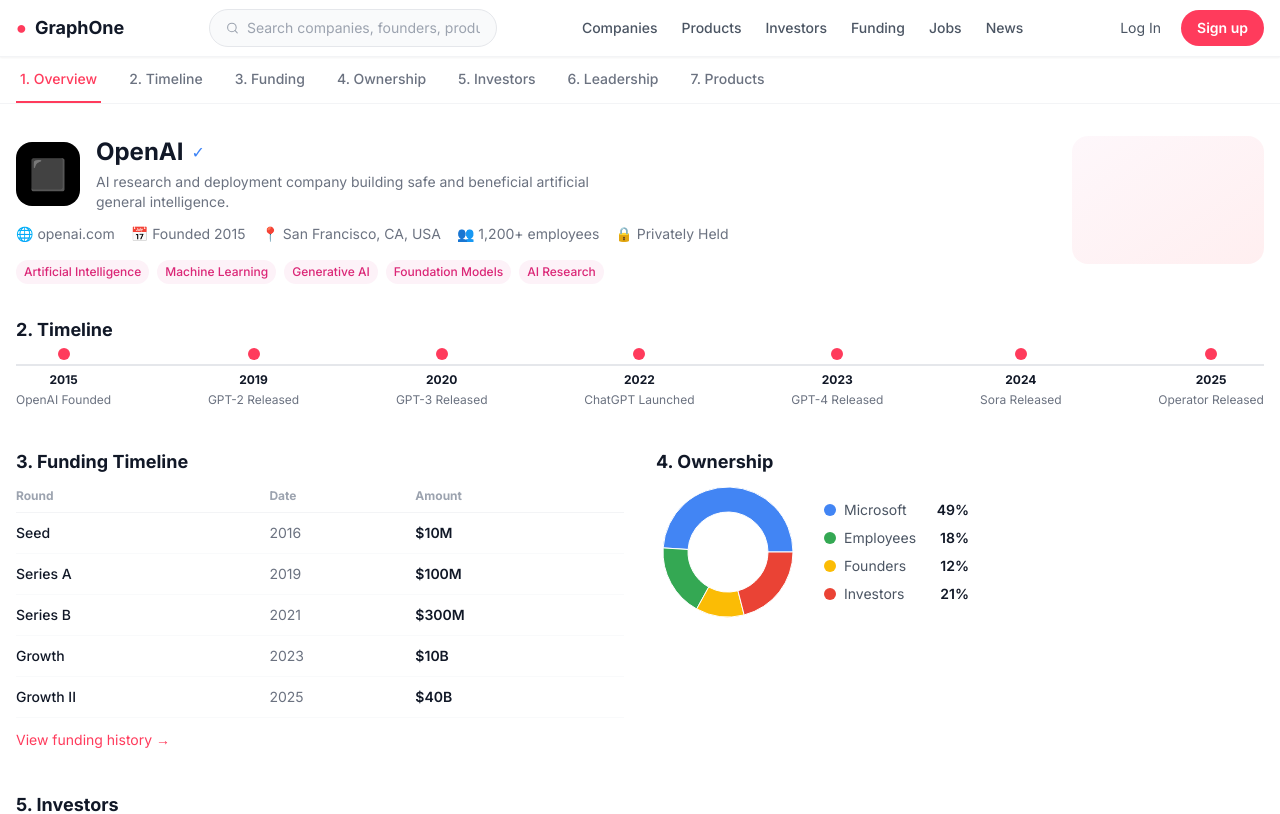
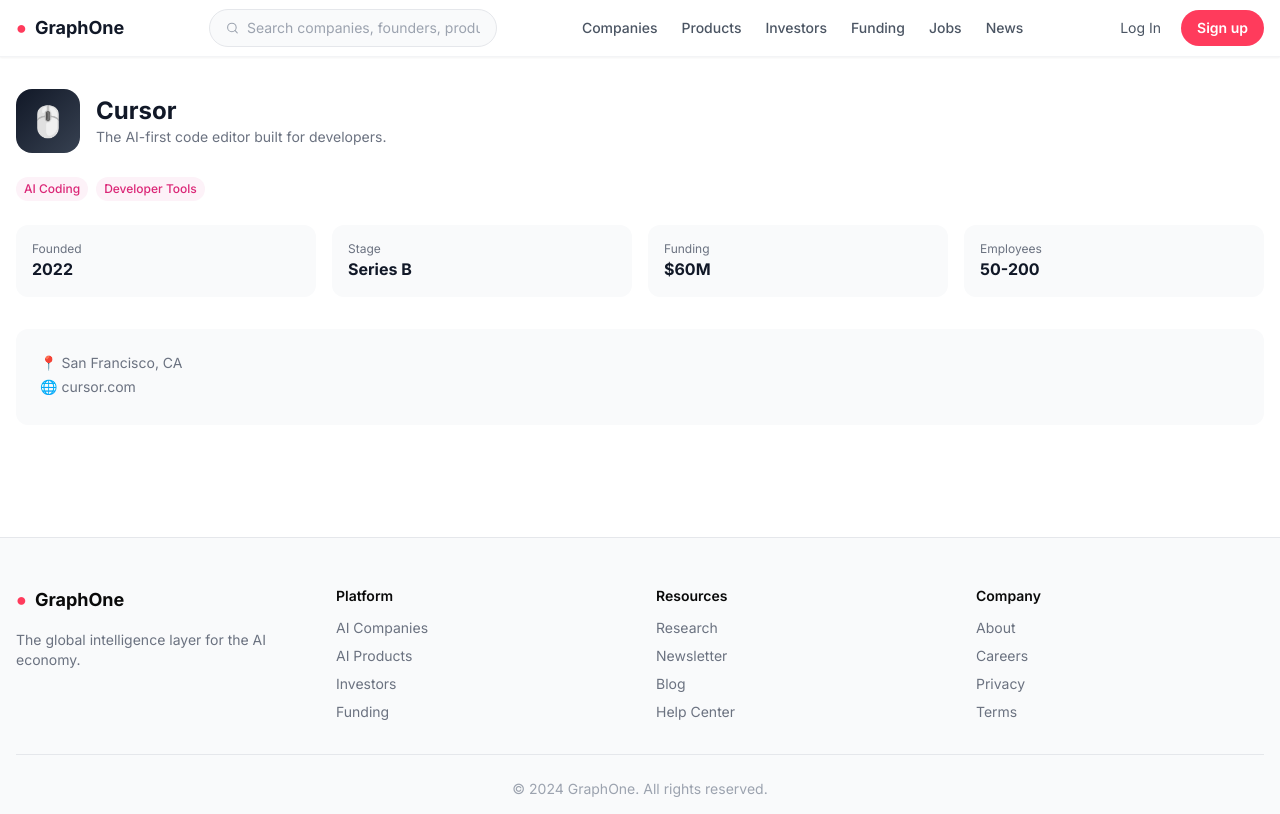
Before and after one commit to eshachaudhari416-ship-it/graphone, a Next.js app: page /companies/cursor in a window 1280 px wide. Shown: the top 814 px of the page. Built offline with nearby package versions, Linux system fonts and the light colour scheme.

Commit message:
fix company detail pages

```diff
--- a/src/app/companies/[slug]/page.tsx
+++ b/src/app/companies/[slug]/page.tsx
@@ -1,13 +1,16 @@
 "use client";
 import Navbar from "../../components/layout/Navbar";
 import Footer from "../../components/layout/Footer";
-import { openAIDetail } from "../../data/mockData";
+import { companies, openAIDetail } from "../../data/mockData";
 import { PieChart, Pie, Cell, Tooltip, ResponsiveContainer } from "recharts";
-import FundingChart from "../../components/ui/FundingChart";
+import { notFound } from "next/navigation";
 
-export default function CompanyDetail() {
+export default function CompanyDetail({ params }: { params: { slug: string } }) {
+  const { slug } = params;
+
+  // Check if it's OpenAI
+  if (slug === "openai") {
     const company = openAIDetail;
-
     return (
       <main className="min-h-screen bg-white">
         <Navbar />
@@ -20,9 +23,7 @@
                 <button
                   key={tab}
                   className={`py-3 px-1 whitespace-nowrap font-medium border-b-2 transition-colors ${
-                  i === 0
-                    ? "border-[#FF3B5C] text-[#FF3B5C]"
-                    : "border-transparent text-gray-500 hover:text-gray-900"
+                    i === 0 ? "border-[#FF3B5C] text-[#FF3B5C]" : "border-transparent text-gray-500 hover:text-gray-900"
                   }`}
                 >
                   {i + 1}. {tab}
@@ -33,14 +34,11 @@
         </div>
 
         <div className="max-w-7xl mx-auto px-4 py-8">
-
           {/* Header */}
           <div className="flex flex-col md:flex-row gap-6 mb-8 relative">
             <div className="flex-1">
               <div className="flex items-center gap-4 mb-3">
-              <div className="w-16 h-16 bg-black rounded-2xl flex items-center justify-center text-3xl">
-                ⬛
-              </div>
+                <div className="w-16 h-16 bg-black rounded-2xl flex items-center justify-center text-3xl">⬛</div>
                 <div>
                   <div className="flex items-center gap-2">
                     <h1 className="text-2xl font-bold text-gray-900">{company.name}</h1>
@@ -49,8 +47,6 @@
                   <p className="text-gray-500 text-sm mt-1 max-w-lg">{company.description}</p>
                 </div>
               </div>
-
-            {/* Meta Info */}
               <div className="flex flex-wrap gap-4 text-sm text-gray-500 mb-4">
                 <span>🌐 {company.website}</span>
                 <span>📅 Founded {company.founded}</span>
@@ -58,16 +54,12 @@
                 <span>👥 {company.employees} employees</span>
                 <span>🔒 {company.stage}</span>
               </div>
-
-            {/* Tags */}
               <div className="flex flex-wrap gap-2">
                 {company.tags.map((tag) => (
                   <span key={tag} className="tag tag-pink">{tag}</span>
                 ))}
               </div>
             </div>
-
-          {/* Decorative gradient */}
             <div className="hidden md:block absolute right-0 top-0 w-48 h-32 bg-gradient-to-br from-pink-50 to-rose-100 rounded-2xl opacity-60" />
           </div>
 
@@ -90,8 +82,6 @@
 
           {/* Funding + Ownership */}
           <div className="grid grid-cols-1 md:grid-cols-2 gap-8 mb-10">
-
-          {/* Funding Timeline */}
             <section>
               <h2 className="section-title mb-4">3. Funding Timeline</h2>
               <table className="w-full text-sm">
@@ -112,26 +102,16 @@
                   ))}
                 </tbody>
               </table>
-            <button className="text-[#FF3B5C] text-sm mt-3 hover:underline">
-              View funding history →
-            </button>
+              <button className="text-[#FF3B5C] text-sm mt-3 hover:underline">View funding history →</button>
             </section>
 
-          {/* Ownership */}
             <section>
               <h2 className="section-title mb-4">4. Ownership</h2>
               <div className="flex items-center gap-6">
                 <div className="w-36 h-36">
                   <ResponsiveContainer width="100%" height="100%">
                     <PieChart>
-                    <Pie
-                      data={company.ownership}
-                      cx="50%"
-                      cy="50%"
-                      innerRadius={40}
-                      outerRadius={65}
-                      dataKey="percent"
-                    >
+                      <Pie data={company.ownership} cx="50%" cy="50%" innerRadius={40} outerRadius={65} dataKey="percent">
                         {company.ownership.map((entry, index) => (
                           <Cell key={index} fill={entry.color} />
                         ))}
@@ -208,9 +188,7 @@
                   </div>
                 </div>
               ))}
-            <button className="text-[#FF3B5C] text-sm hover:underline self-center">
-              View all leadership →
-            </button>
+              <button className="text-[#FF3B5C] text-sm hover:underline self-center">View all leadership →</button>
             </div>
           </section>
 
@@ -220,9 +198,7 @@
             <div className="grid grid-cols-2 md:grid-cols-6 gap-4">
               {company.products.map((product) => (
                 <div key={product.name} className="flex flex-col items-center text-center p-3 bg-gray-50 rounded-xl hover:shadow-md transition-shadow cursor-pointer">
-                <div className="w-10 h-10 bg-black rounded-xl flex items-center justify-center text-xl mb-2">
-                  {product.emoji}
-                </div>
+                  <div className="w-10 h-10 bg-black rounded-xl flex items-center justify-center text-xl mb-2">{product.emoji}</div>
                   <p className="font-semibold text-xs text-gray-900">{product.name}</p>
                   <p className="text-xs text-gray-500 mt-0.5">{product.description}</p>
                 </div>
@@ -247,8 +223,6 @@
           {/* Competitors */}
           <section className="mb-10">
             <h2 className="section-title mb-4">10. Competitor Landscape</h2>
-          <div>
-            <p className="text-sm text-gray-500 mb-3">Direct Competitors</p>
             <div className="flex flex-wrap gap-3">
               {company.competitors.map((comp) => (
                 <div key={comp} className="flex items-center gap-2 bg-gray-50 border border-gray-100 rounded-xl px-4 py-2 hover:shadow-sm cursor-pointer">
@@ -257,10 +231,9 @@
                 </div>
               ))}
             </div>
-          </div>
           </section>
 
-        {/* Similar Companies */}
+          {/* Similar */}
           <section className="mb-10">
             <h2 className="section-title mb-4">18. Similar Companies</h2>
             <div className="flex flex-wrap gap-3">
@@ -272,9 +245,65 @@
               ))}
             </div>
           </section>
-
         </div>
         <Footer />
       </main>
     );
   }
+
+  // For all other companies
+  const company = companies.find((c) => c.slug === slug);
+  if (!company) return notFound();
+
+  return (
+    <main className="min-h-screen bg-white">
+      <Navbar />
+      <div className="max-w-7xl mx-auto px-4 py-8">
+        {/* Header */}
+        <div className="flex items-center gap-4 mb-6">
+          <div className={`bg-gradient-to-br ${company.color} w-16 h-16 rounded-2xl flex items-center justify-center text-3xl`}>
+            {company.logo}
+          </div>
+          <div>
+            <h1 className="text-2xl font-bold text-gray-900">{company.name}</h1>
+            <p className="text-gray-500 text-sm">{company.description}</p>
+          </div>
+        </div>
+
+        <div className="flex flex-wrap gap-2 mb-6">
+          {company.tags.map((tag) => (
+            <span key={tag} className="tag tag-pink">{tag}</span>
+          ))}
+        </div>
+
+        <div className="grid grid-cols-2 md:grid-cols-4 gap-4 mb-8">
+          <div className="bg-gray-50 rounded-xl p-4">
+            <p className="text-xs text-gray-500">Founded</p>
+            <p className="font-bold text-gray-900">{company.founded}</p>
+          </div>
+          <div className="bg-gray-50 rounded-xl p-4">
+            <p className="text-xs text-gray-500">Stage</p>
+            <p className="font-bold text-gray-900">{company.stage}</p>
+          </div>
+          <div className="bg-gray-50 rounded-xl p-4">
+            <p className="text-xs text-gray-500">Funding</p>
+            <p className="font-bold text-gray-900">{company.funding_total}</p>
+          </div>
+          <div className="bg-gray-50 rounded-xl p-4">
+            <p className="text-xs text-gray-500">Employees</p>
+            <p className="font-bold text-gray-900">{company.employees}</p>
+          </div>
+        </div>
+
+        <div className="bg-gray-50 rounded-xl p-6">
+          <p className="text-sm text-gray-500 mb-1">📍 {company.location}</p>
+          <p className="text-sm text-gray-500 mb-1">🌐 {company.website}</p>
+          {company.is_unicorn && (
+            <p className="text-sm text-purple-600 font-semibold mt-2">🦄 Unicorn — Valued at {company.valuation}</p>
+          )}
+        </div>
+      </div>
+      <Footer />
+    </main>
+  );
+}
```
Lines whose indentation alone changed are shown as unchanged.
